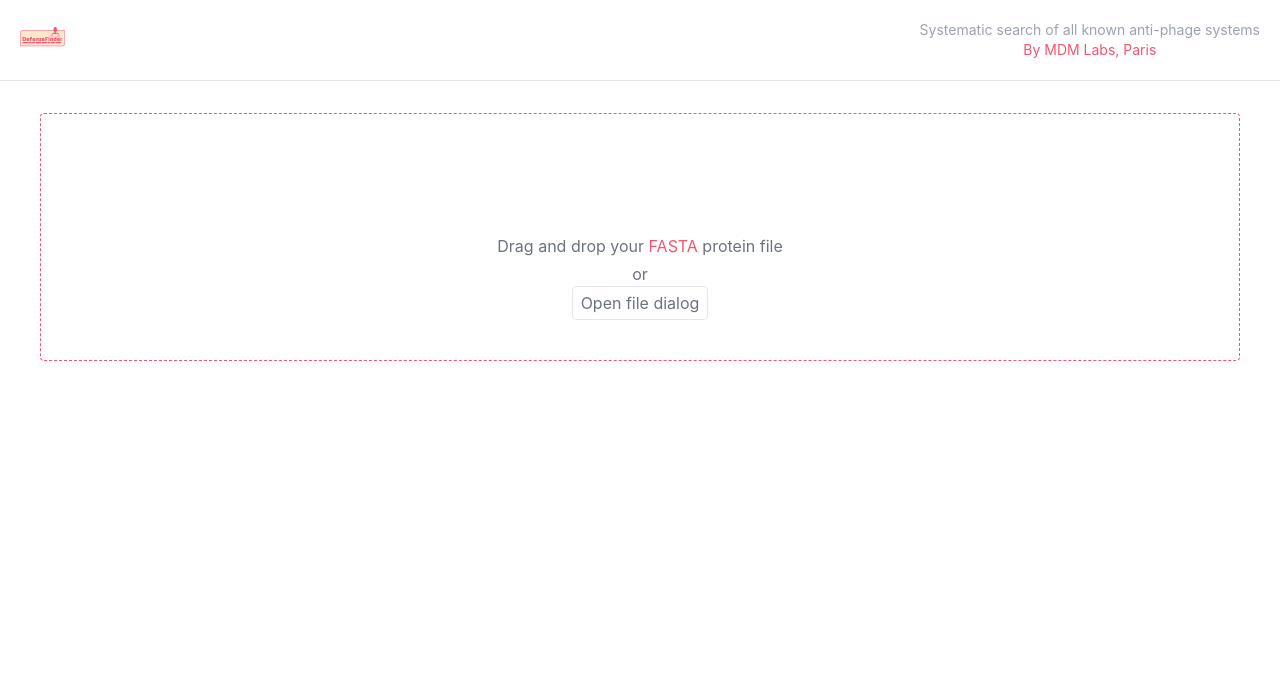
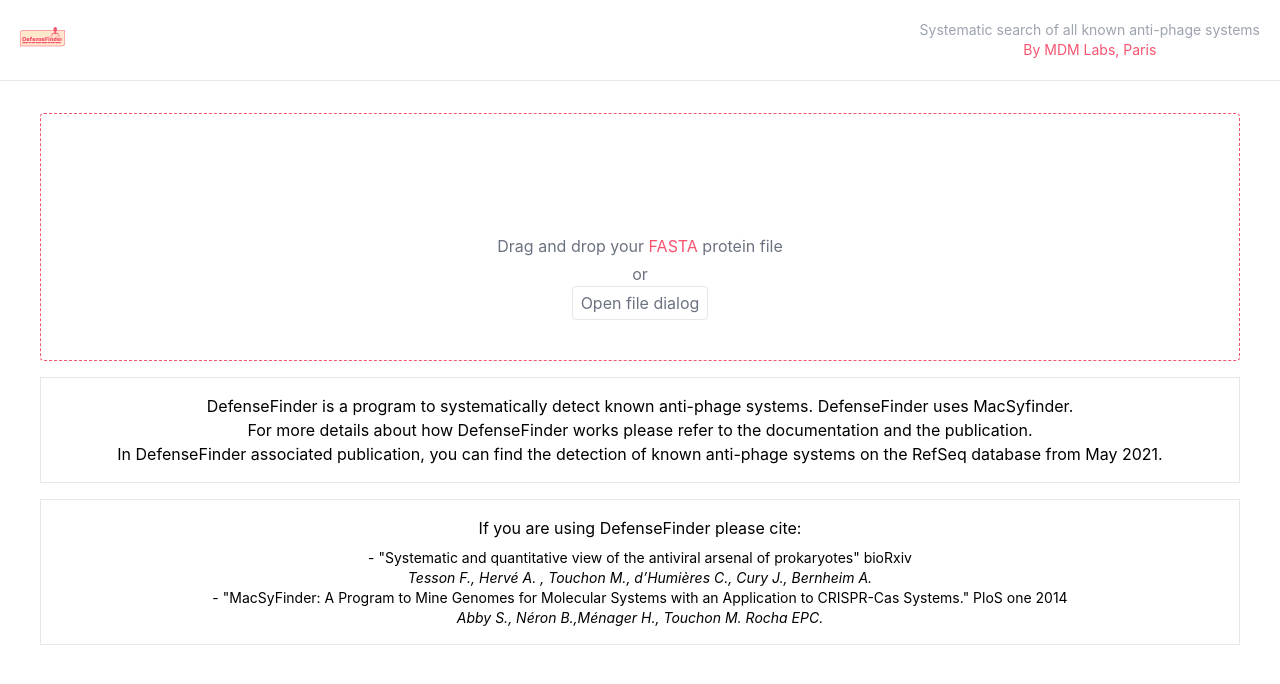
Before and after one commit to mdmparis/defense-finder-web, a React (Create React App) app: page / in a window 1280 px wide. Shown: the top 684 px of the page. Built offline with nearby package versions, Linux system fonts and the light colour scheme; some icons are missing.

Commit message:
Add text

```diff
--- a/src/ProteinForm/ProteinForm.tsx
+++ b/src/ProteinForm/ProteinForm.tsx
@@ -48,7 +48,7 @@ const Dropzone = ({ onDrop }: { onDrop: DropzoneOptions['onDrop'] }) => {
 interface SelectedFileProps {
   fileName: string
   resetFile: () => void
-  uploading: boolean
+    uploading: boolean
 }
 
 const SelectedFile = ({ fileName, resetFile, uploading }: SelectedFileProps) => (
@@ -129,6 +129,31 @@ export function ProteinForm() {
           )}
         </div>
       </form>
+
+      <div className="mx-10">
+        <div className="mb-4 p-4 border">
+          DefenseFinder is a program to systematically detect known anti-phage systems. DefenseFinder uses MacSyfinder.<br/>
+          For more details about how DefenseFinder works please refer to the documentation and the publication.<br/>
+          In DefenseFinder associated publication, you can find the detection of known anti-phage systems on the RefSeq database from May 2021.
+        </div>
+      </div>
+
+      <div className="mx-10">
+        <div className="p-4 mb-4 border">
+          <div className="mb-2">If you are using DefenseFinder please cite:</div>
+          <ul className="text-sm">
+            <li>
+              - "Systematic and quantitative view of the antiviral arsenal of prokaryotes" bioRxiv<br/>
+              <i>Tesson F., Hervé A. , Touchon M., d’Humières C., Cury J., Bernheim A.</i>
+            </li>
+            <li>
+              - "MacSyFinder: A Program to Mine Genomes for Molecular Systems with an Application to CRISPR-Cas Systems." PloS one 2014<br/>
+            <i>Abby S., Néron B.,Ménager H., Touchon M. Rocha EPC.</i>
+            </li>
+          </ul>
+        </div>
+      </div>
+
     </div>
   )
 }
--- a/src/Results/Table.tsx
+++ b/src/Results/Table.tsx
@@ -32,7 +32,7 @@ export const Table = ({ tableInstance }: TableProps) => {
             <tr {...row.getRowProps()}>
               {row.cells.map(cell => {
                 return (
-                  <td {...cell.getCellProps()} className="break-words p-1 border-r border-b border-black " title="test" style={{maxWidth: 180}}>
+                  <td {...cell.getCellProps()} className="break-words p-1 border-r border-b border-black " title="test" style={{maxWidth: 170}}>
                     {cell.render('Cell')}
                   </td>
                 )
```
